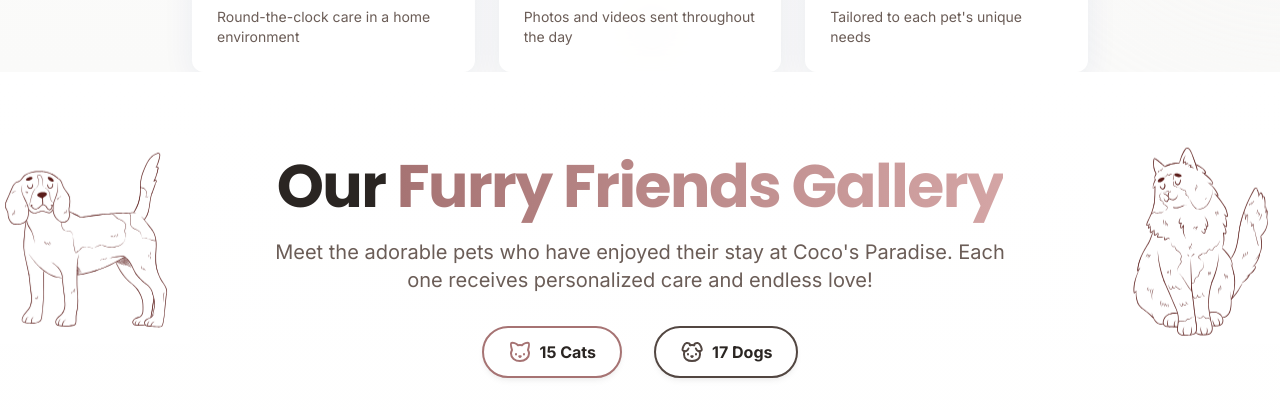
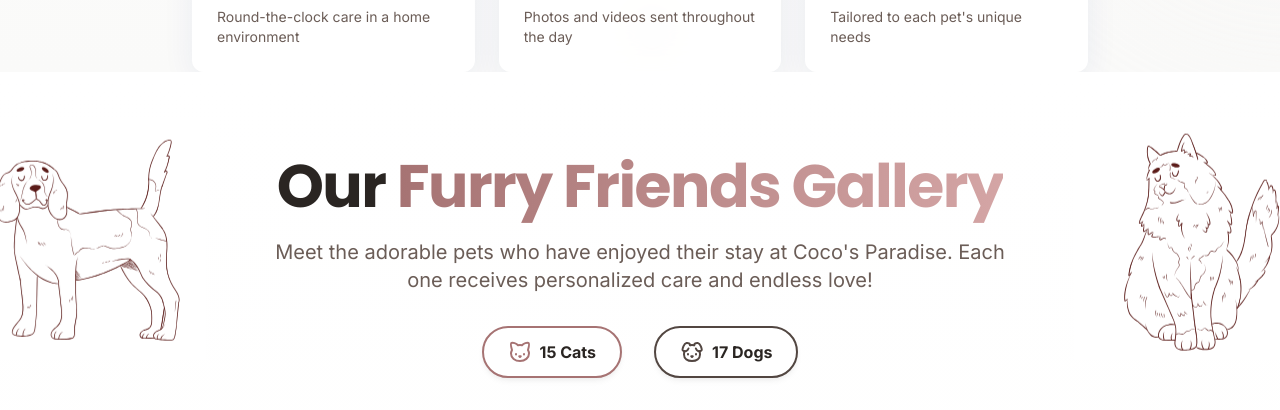
Before and after one commit to Cocochoiii/coco_pets, a Next.js app: page / in a window 1280 px wide. Shown: the part 1020-1430 px from the top of the page. Built offline with nearby package versions, Linux system fonts and the light colour scheme.

Commit message:
fix CurrentPets.tsx svg sizes4

```diff
--- a/components/CurrentPets.tsx
+++ b/components/CurrentPets.tsx
@@ -159,7 +159,7 @@
                         whileInView={{
                             opacity: 1,
                             x: -10,
-                            scale: 1.3,
+                            scale: 1.5,
                             y: [0, -20, 0],
                         }}
                         viewport={{ once: true }}
@@ -190,7 +190,7 @@
                         whileInView={{
                             opacity: 1,
                             x: 10,
-                            scale: 1.3,
+                            scale: 1.5,
                             y: [0, -20, 0],
                         }}
                         viewport={{ once: true }}
```
